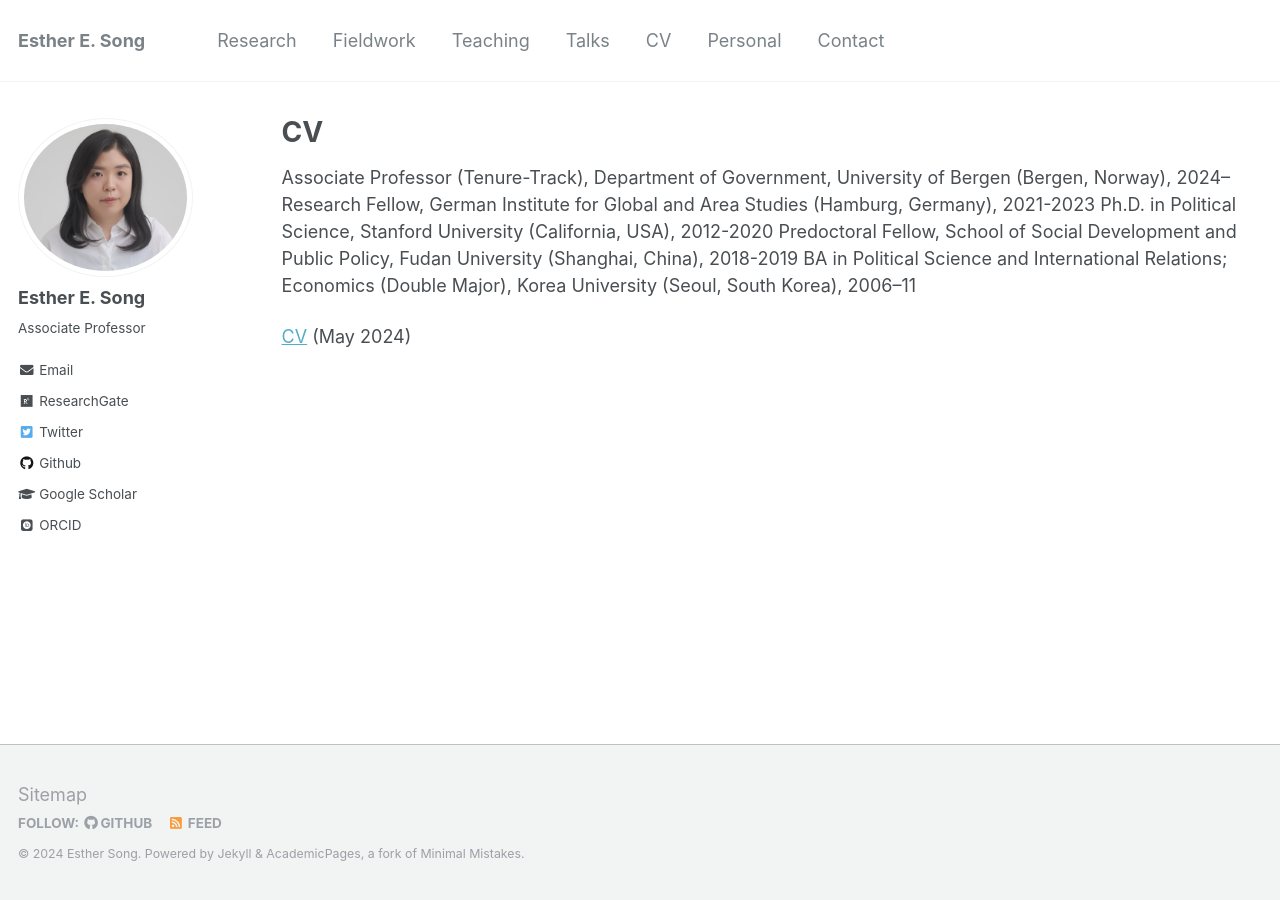
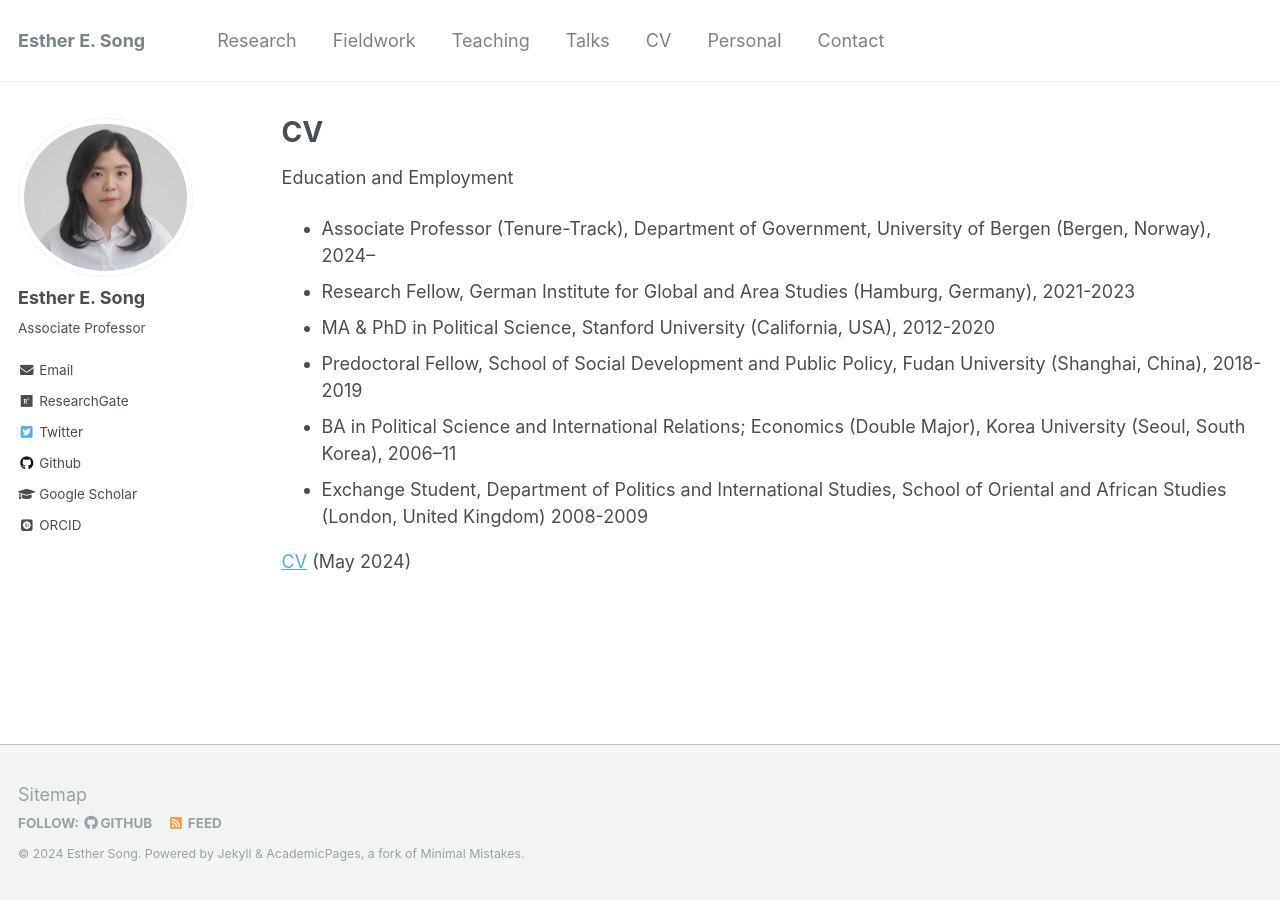
Before and after one commit to ehsong/ehsong.github.io, a Jekyll site: the page built from _pages/cv.md, in a window 1280 px wide. Built offline with Jekyll 4.4.1, drawn with Linux system fonts in a browser that asks for light colours; some web fonts are replaced.

Commit message:
Update cv.md

```diff
--- a/_pages/cv.md
+++ b/_pages/cv.md
@@ -8,11 +8,14 @@
 ---
 {% include base_path %}
 
-Associate Professor (Tenure-Track), Department of Government, University of Bergen (Bergen, Norway), 2024–
-Research Fellow, German Institute for Global and Area Studies (Hamburg, Germany), 2021-2023
-Ph.D. in Political Science, Stanford University (California, USA), 2012-2020
-Predoctoral Fellow, School of Social Development and Public Policy, Fudan University (Shanghai, China), 2018-2019
-BA in Political Science and International Relations; Economics (Double Major), Korea University (Seoul, South Korea), 2006–11
+Education and Employment
+
+- Associate Professor (Tenure-Track), Department of Government, University of Bergen (Bergen, Norway), 2024–
+- Research Fellow, German Institute for Global and Area Studies (Hamburg, Germany), 2021-2023
+- MA & PhD in Political Science, Stanford University (California, USA), 2012-2020
+- Predoctoral Fellow, School of Social Development and Public Policy, Fudan University (Shanghai, China), 2018-2019
+- BA in Political Science and International Relations; Economics (Double Major), Korea University (Seoul, South Korea), 2006–11
+- Exchange Student, Department of Politics and International Studies, School of Oriental and African Studies (London, United Kingdom) 2008-2009
 
 [CV](https://drive.google.com/file/d/1dfyo3i-JFInbHklYnnsx27eP9VxValfP/view?usp=drive_link)
 (May 2024)
```
